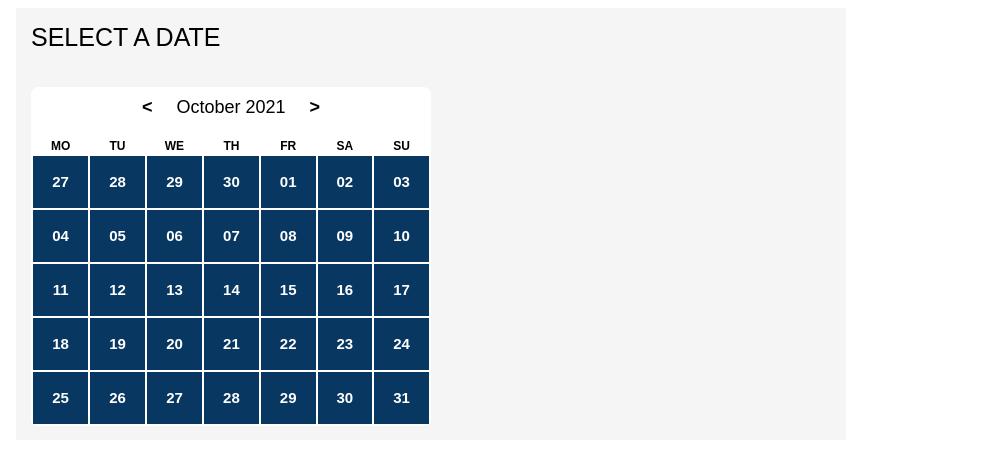
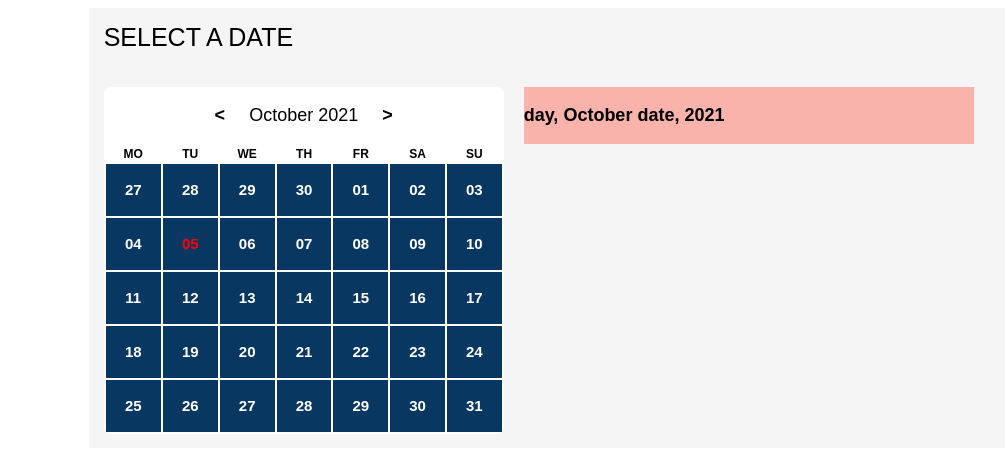
Before and after one commit to YoonShweZin/harrypotterexperience, a Flask app: page / in a window 1280 px wide. Shown: the top 471 px of the page, without its empty margins (209-1214 px from the left). Run offline with Flask 2, Linux system fonts and the light colour scheme.

Commit message:
Make div for right side for time available and select

```diff
--- a/server.py
+++ b/server.py
@@ -13,7 +13,7 @@
 def data(mnth):
     [yr,mn] = mnth.split('-')
     first = datetime(year=int(yr),month=int(mn),day=1)
-    dopm = first - timedelta(days = first.weekday())
+    dopm = first - timedelta(days = first.weekday())      #predict past date
     print(dopm)
     weeks = []
     for w in range(5):
--- a/static/index.css
+++ b/static/index.css
@@ -1,9 +1,11 @@
 #calendar{
     background-color: whitesmoke;
     padding: 2ex;
-    margin: auto;
-    width: 800px;
+    margin-left: 290px;
+    width: 900px;
+    display: inline-block;
 }
+
 
 #DATE{
     font-size: 25px;
@@ -14,18 +16,18 @@
 #month-view{
     width: 400px;
     background-color:white;
-    border-radius: 1ex;
+     border-radius: 1ex;
+    float: left;
 }
 
 #m{
     font-size: 18px;
     font-family: sans-serif;
-    padding-top: 10px;
     text-align: center;
 }
 
-#month-view div div{                     /* get two div  */
-    display: inline-block;               /*   in one line */
+#month-view span span{                     /* get two div  */
+    display: inline-block;              /*   in one line */
 }
 
 #prev, #next{
@@ -36,7 +38,7 @@
 }
 
 .bad-day{
-    color : red;
+    color : red !important;
 }
 
 #plan td{
@@ -59,3 +61,17 @@
     font-family: sans-serif;
     font-size: 12px;
 }
+
+#asdiv{
+    width: 450px;
+    background-color:rgb(250, 179, 171);
+    float: right;
+    margin-right: 30px;
+}
+
+#a{
+    font-size: 18px;
+    font-family: sans-serif;
+    text-align: left;
+    font-weight: bold;
+}
--- a/static/index.js
+++ b/static/index.js
@@ -47,7 +47,7 @@
                        .then(r=>r.json())
                        .then(r=>{
                            let div = document.createElement('div');
-                           div.innerHTML = JSON.stringify(r);
+                           div.innerHTML = JSON.stringify(r);       //convert js object into JSON file
                            document.getElementById('day').append(div);
                        })
                 }
@@ -57,6 +57,12 @@
             }
             document.getElementById('plan').append(tr);             //add all the rows into div called plan
         }
+            //for right div time available and select
+
+            document.getElementById('mn').innerText = r['month-name'];
+            document.getElementById('yn').innerText = r['month-year'];
+            document.getElementById('te').innerText = day.whn.split('-')[2];
+
     })
 }
 
--- a/templates/index.html
+++ b/templates/index.html
@@ -16,8 +16,20 @@
                 <p>
                 <table id=plan>  </table>
             </div>
+
+        <!-- available and select times -->
+        <div id="asdiv">
+
+            <p id='a'>
+                <span id="da"> day, </span>
+                <span id="mn"> month </span>
+                <span id="te"> date, </span>
+                <span id="yn"> year </span>
+            </p>
+
         </div>
 
+        </div>
         <div id=day></div>
     </body>
 </html>
```
